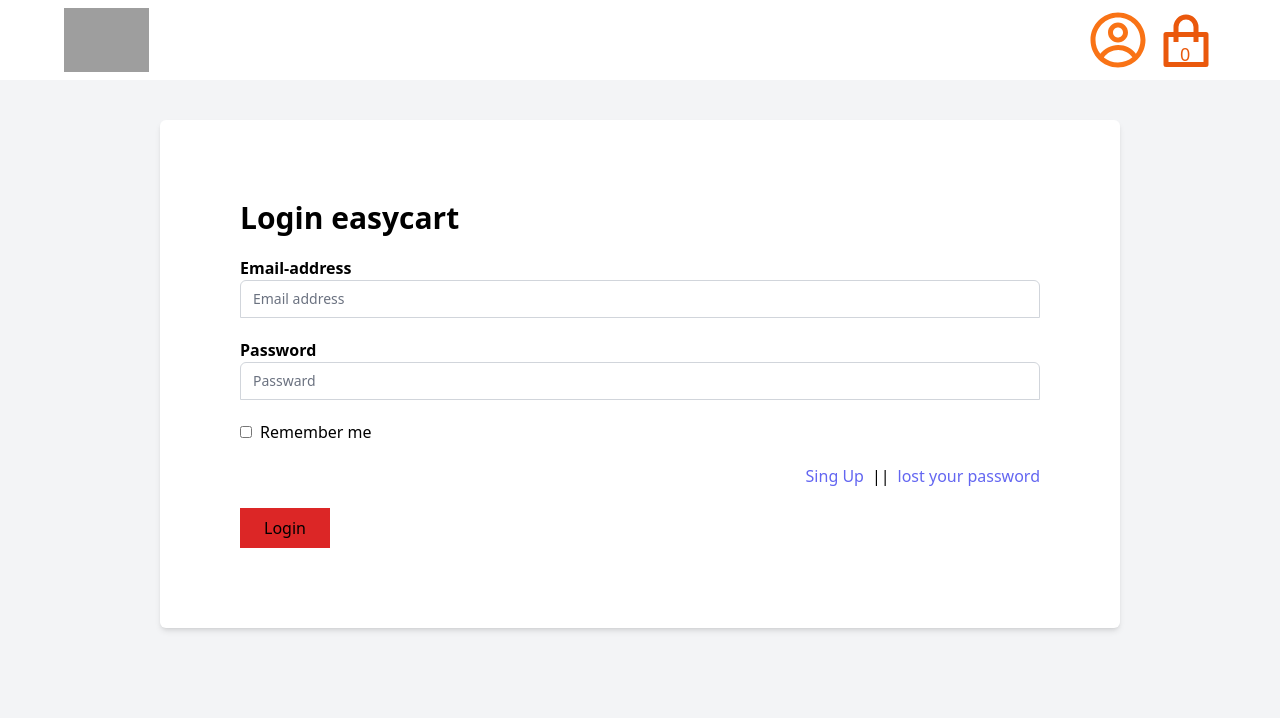
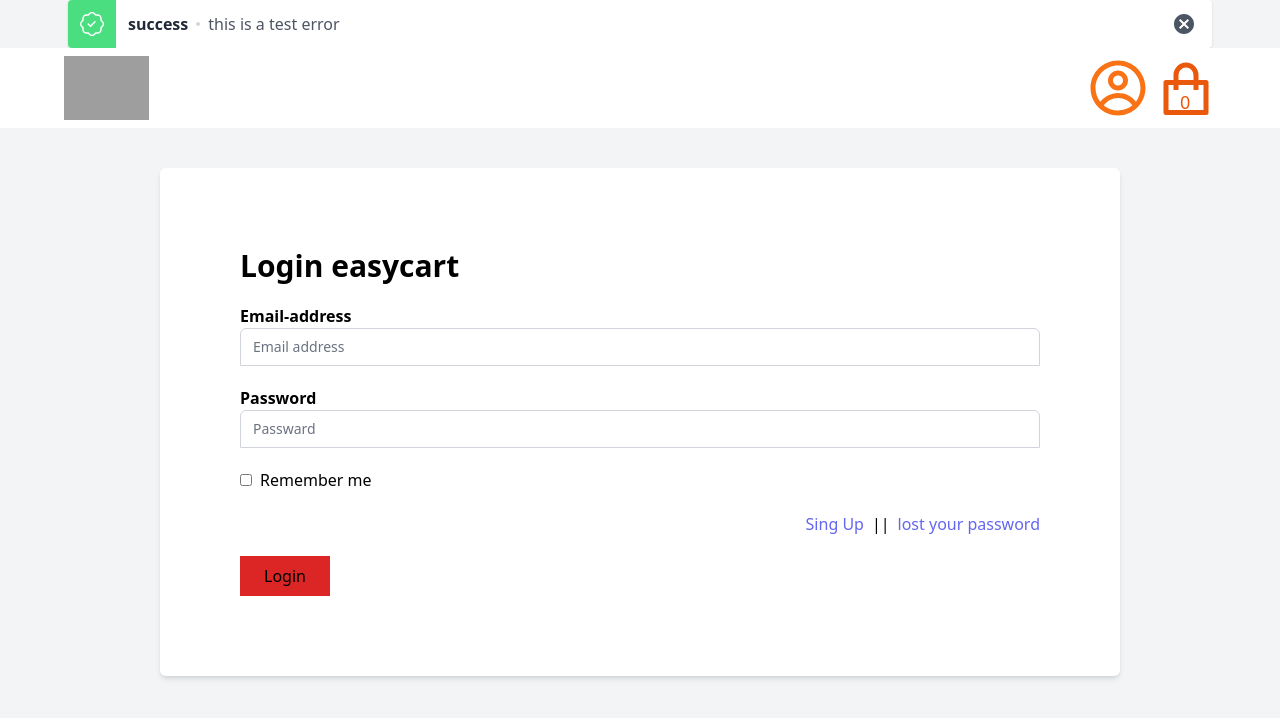
Before and after one commit to suniljoshi26/easycart, a React (Vite) app: page /login in a window 1280 px wide. Shown: the top 718 px of the page. Built offline with nearby package versions, Linux system fonts and the light colour scheme; grey boxes are pictures that could not be loaded.

Commit message:
Alert hoc

```diff
--- a/src/Alert.jsx
+++ b/src/Alert.jsx
@@ -3,6 +3,7 @@ import { TiWarning } from "react-icons/ti";
 import { BiErrorAlt } from "react-icons/bi";
 import { BsPatchCheck } from "react-icons/bs";
 import { MdCancel } from "react-icons/md";
+import WithAlert from "./Hoc/WithAlert";
 
 const themMap = {
   success: {
@@ -19,7 +20,8 @@ const themMap = {
   },
 };
 
-const Alert = ({ massage, type }) => {
+const Alert = ({ alert }) => {
+  const { massage, type } = alert;
   const { color, Icon } = themMap[type];
   return (
     <div>
@@ -58,4 +60,4 @@ const Alert = ({ massage, type }) => {
     </div>
   );
 };
-export default Alert;
+export default WithAlert(Alert);
--- a/src/App.jsx
+++ b/src/App.jsx
@@ -13,8 +13,11 @@ import axios from "axios";
 import Loading from "./Loading";
 import UserRoute from "./UserRoute";
 import AuthRoute from "./AuthRoute";
+import Alert from "./Alert";
 
 export const userContext = createContext();
+export const AlertContext = createContext();
+
 function App() {
   const savedataString = localStorage.getItem("myCart") || "{}";
   const saveData = JSON.parse(savedataString);
@@ -22,6 +25,11 @@ function App() {
   const [cart, setCart] = useState(saveData);
   const [user, setUser] = useState();
   const [loadingUser, setLoadingUser] = useState(true);
+  const [alert, setAlert] = useState({
+    type: "success",
+    massage: "this is a test error",
+  });
+
   console.log("Logged in user is ", user);
   console.log("cart  is ", cart);
   function handleAddToCart(productId, count) {
@@ -63,6 +71,8 @@ function App() {
     <div className="  bg-gray-100 h-screen overflow-scroll flex flex-col">
       {" "}
       <userContext.Provider value={{ user, setUser }}>
+        <AlertContext.Provider value={{ alert, setAlert }}>
+          <Alert />
           <Navbar productCount={totalCount} />
           <div className="grow">
             <Routes>
@@ -96,6 +106,7 @@ function App() {
             </Routes>
           </div>
           <Footer />{" "}
+        </AlertContext.Provider>
       </userContext.Provider>
     </div>
   );
--- /dev/null
+++ b/src/Hoc/WithAlert.jsx
@@ -0,0 +1,13 @@
+import React from "react";
+import { useContext } from "react";
+import { AlertContext } from "../App";
+
+const WithAlert = (IncomingComponent) => {
+  const outgoingComponent = (props) => {
+    const { alert, setAlert } = useContext(AlertContext);
+    return <IncomingComponent {...props} alert={alert} setAlert={setAlert} />;
+  };
+
+  return outgoingComponent;
+};
+export default WithAlert;
```
Lines whose indentation alone changed are shown as unchanged.
